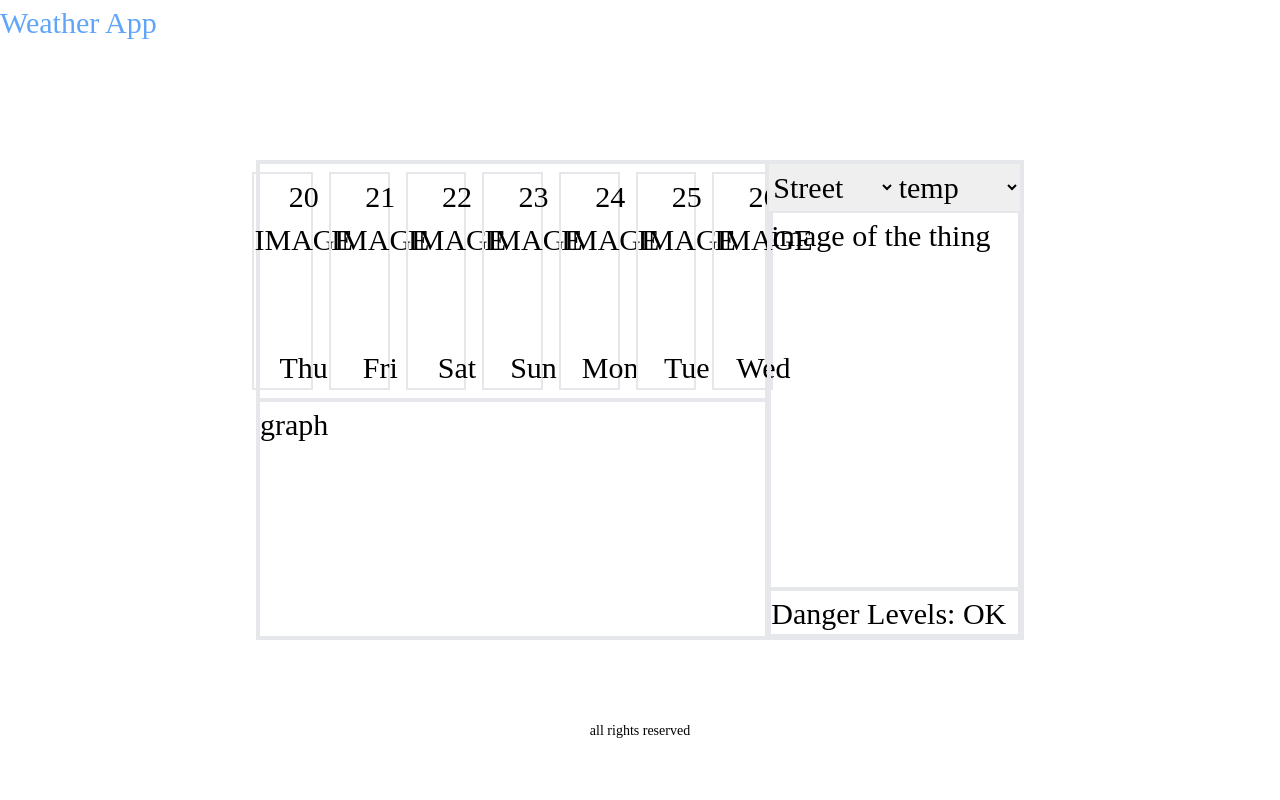
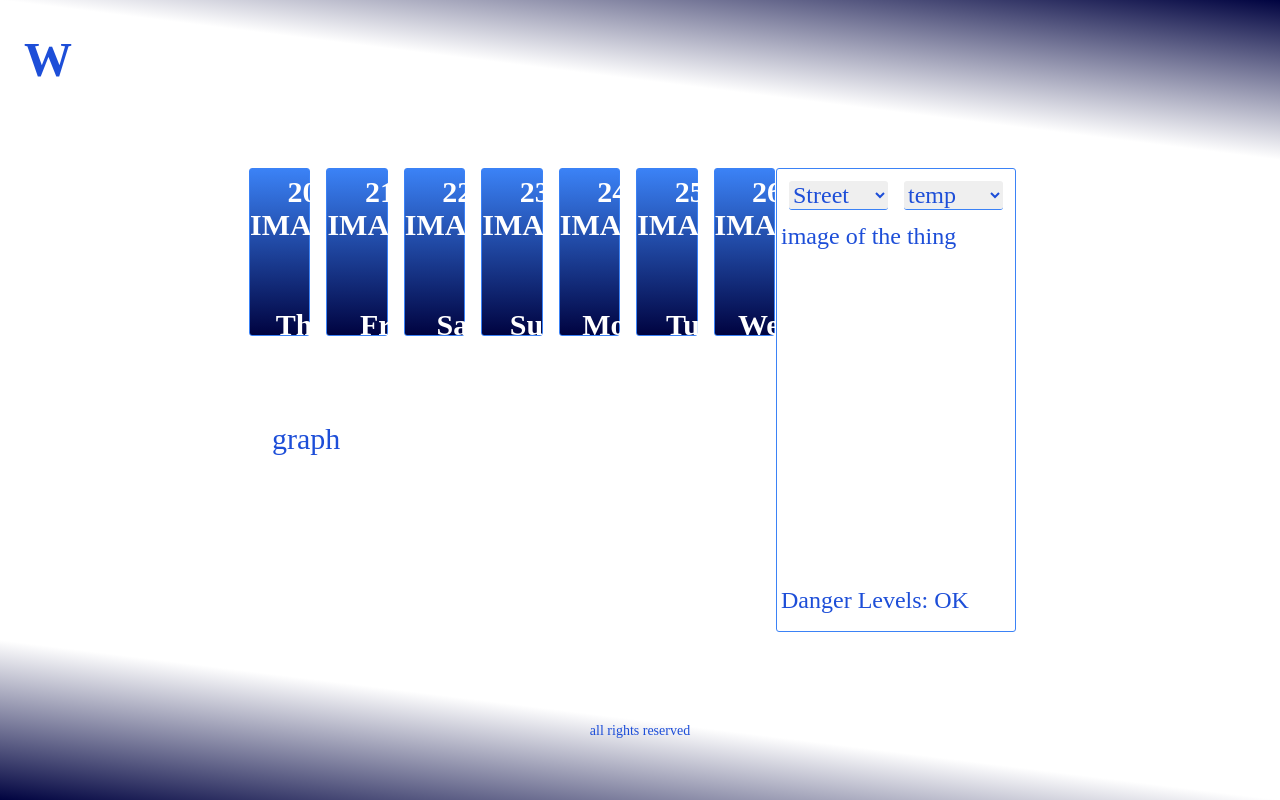
Before and after one commit to T-eight211/weather-app, a React (Create React App) app: page / in a window 1280 px wide. Built offline with nearby package versions, Linux system fonts and the light colour scheme.

Commit message:
author: Jadid Alam | date: 12/02/2025 | version: 1.2
- added design for the application using tailwind and css

```diff
--- a/src/App.js
+++ b/src/App.js
@@ -60,29 +60,28 @@ function App() {
   */
 
   // base styles
-  const allStyle = "h-[100vh] grid grid-rows-[10%_80%_10%] md:grid-rows-[20%_60%_20%] text-xs md:text-3xl";
+  const allStyle = `h-[100vh] grid grid-rows-[10%_80%_10%] md:grid-rows-[20%_60%_20%] text-xs md:text-3xl text-blue-700`;
+  const headerStyle = "text-left text-2xl md:text-5xl font-bold p-2 md:p-6";
   const mainStyle = "z-30 grid grid-cols-[5%_90%_5%] md:grid-cols-[20%_60%_20%]";
-  const insideMainStyle = "col-start-2 grid grid-cols-1 grid-rows-3 md:grid-cols-3 md:grid-rows-2 border-2";
-  const weatherBoxStyle = "row-start-1 md:col-start-1 md:col-span-2 md:row-start-1 flex justify-center border-2";
-  const hourlyWeatherStyle = "row-start-2 md:col-start-1 md:col-span-2 md:row-start-2 border-2";
-  const motorbikeStyle = "row-start-3 md:col-start-3 md:row-span-2 md:row-start-1 border-2 grid grid-rows-[15%_15%_60%_10%] grid-cols-1 md:grid-cols-2 md:grid-rows-[10%_80%_10%]";
-  const weatherButtonStyle = "w-[12%] m-1 md:m-2 border-2 grid grid-rows-[20%_60%_20%]";
-  const dangerIconStyle = "border-2 md:col-span-2";
-  const dangerTextStyle = "border-2 md:col-span-2";
+  const insideMainStyle = "col-start-2 grid grid-cols-1 grid-rows-3 md:grid-cols-3 md:grid-rows-2 bg-white bg-opacity-85";
+  const weatherBoxStyle = "row-start-1 md:col-start-1 md:col-span-2 md:row-start-1 flex justify-center";
+  const hourlyWeatherStyle = "row-start-2 md:col-start-1 md:col-span-2 md:row-start-2 m-2 md:m-4";
+  const motorbikeStyle = "row-start-3 md:col-start-3 md:row-span-2 md:row-start-1 border-[1px] border-blue-500 rounded-[3px] grid grid-rows-[15%_15%_60%_10%] grid-cols-1 md:grid-cols-2 md:grid-rows-[10%_80%_10%] m-1 md:m-2 text-xs md:text-2xl p-1";
+  const weatherButtonStyle = "w-[12%] h-[70%] m-1 md:m-2 border-[1px] border-blue-500 rounded-[3px] grid grid-rows-[20%_60%_20%] bg-gradient-to-t from-[#000340] to-blue-500 text-white text-center text-1XL md:text-2XL font-bold";
+  const dangerIconStyle = "md:col-span-2";
+  const dangerTextStyle = "md:col-span-2";
   const footerStyle = "text-center text-xxs md:text-sm mt-6 md:mt-20";
-
-
+  const gradientStyle = "from-[#000340] via-[#FFFFFF] to-[#FFFFFF]";
+  const inputsStyle = "border-b-[1px] border-blue-500 rounded-[3px] m-1 md:m-2";
 
   return (
-    <div className={allStyle}>
-      <header className="text-blue-400">
-       Weather App
+    <div className={allStyle + " z-10"}>
+      <header className={`z-30 bg-gradient-to-bl  + ${gradientStyle}`}>
+        <h1 className={headerStyle}>W</h1>
       </header>
 
       <main className={mainStyle}>
-
         <div className={insideMainStyle}>
-
           <div className={weatherBoxStyle}>
           {
             buttonDates.map((date,index) => {
@@ -102,14 +101,14 @@ function App() {
           </div>
 
           <div className={motorbikeStyle}>
-            <select placeholder="Select Motorbike Type" defaultValue={0}>
+            <select className={inputsStyle} placeholder="Select Motorbike Type" defaultValue={0}>
               <option value="0">Street</option>
               <option value="1">Sports</option>
               <option value="2">Scooter</option>
               <option value="3">Cruiser</option>
               <option value="4">Off-road</option>
             </select>
-            <select>
+            <select className={inputsStyle}>
               {
                 locations.map((location,index) => {
                   return (
@@ -124,7 +123,7 @@ function App() {
         </div>
       </main>
 
-      <footer>
+      <footer className={`z-30 bg-gradient-to-tr  + ${gradientStyle}`}>
         <p className={footerStyle}>all rights reserved</p>
       </footer>
     </div>
```
Also changed, not shown: src/App.css (line endings or trailing spaces), 1 other file (tests, documents, lock files or other folders).
